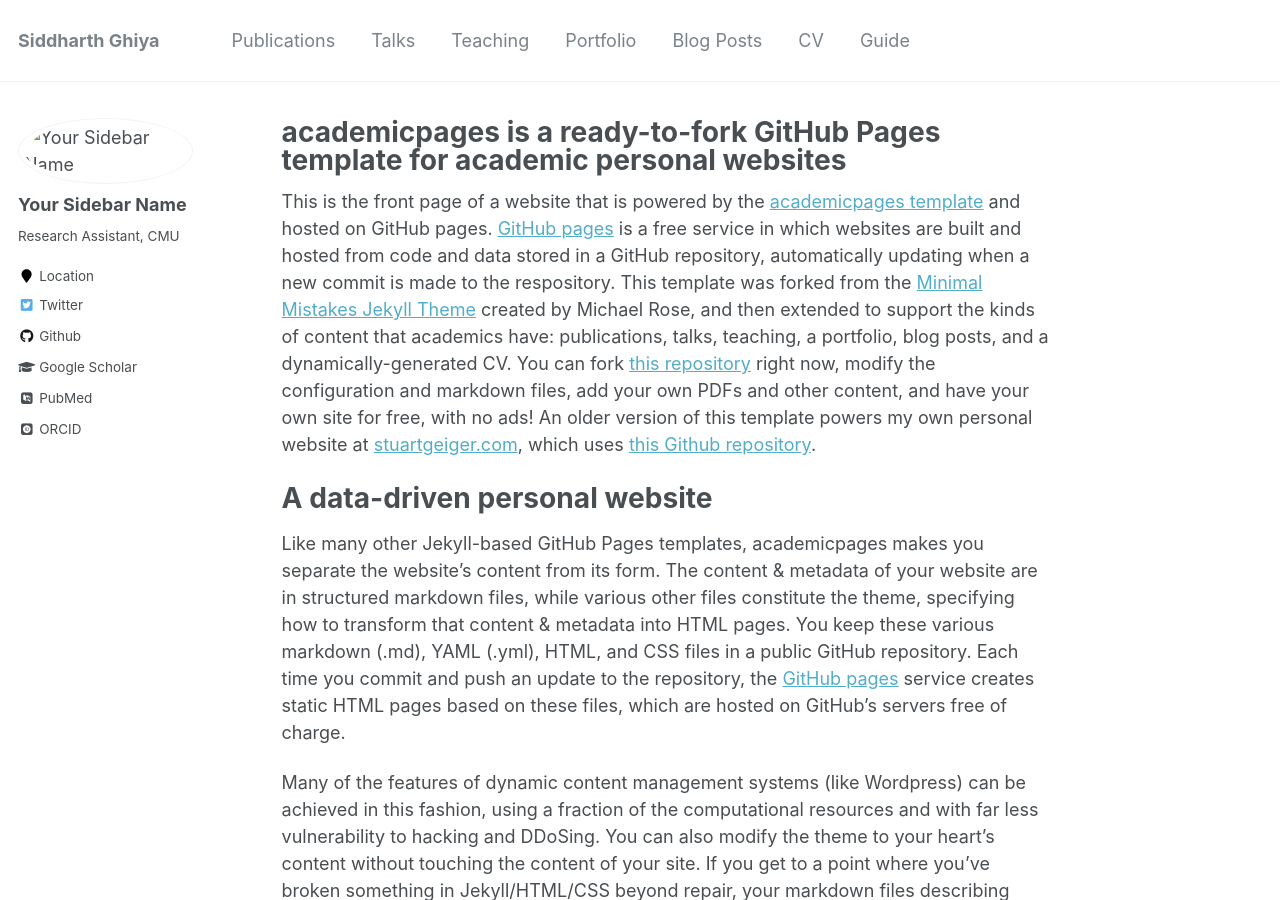
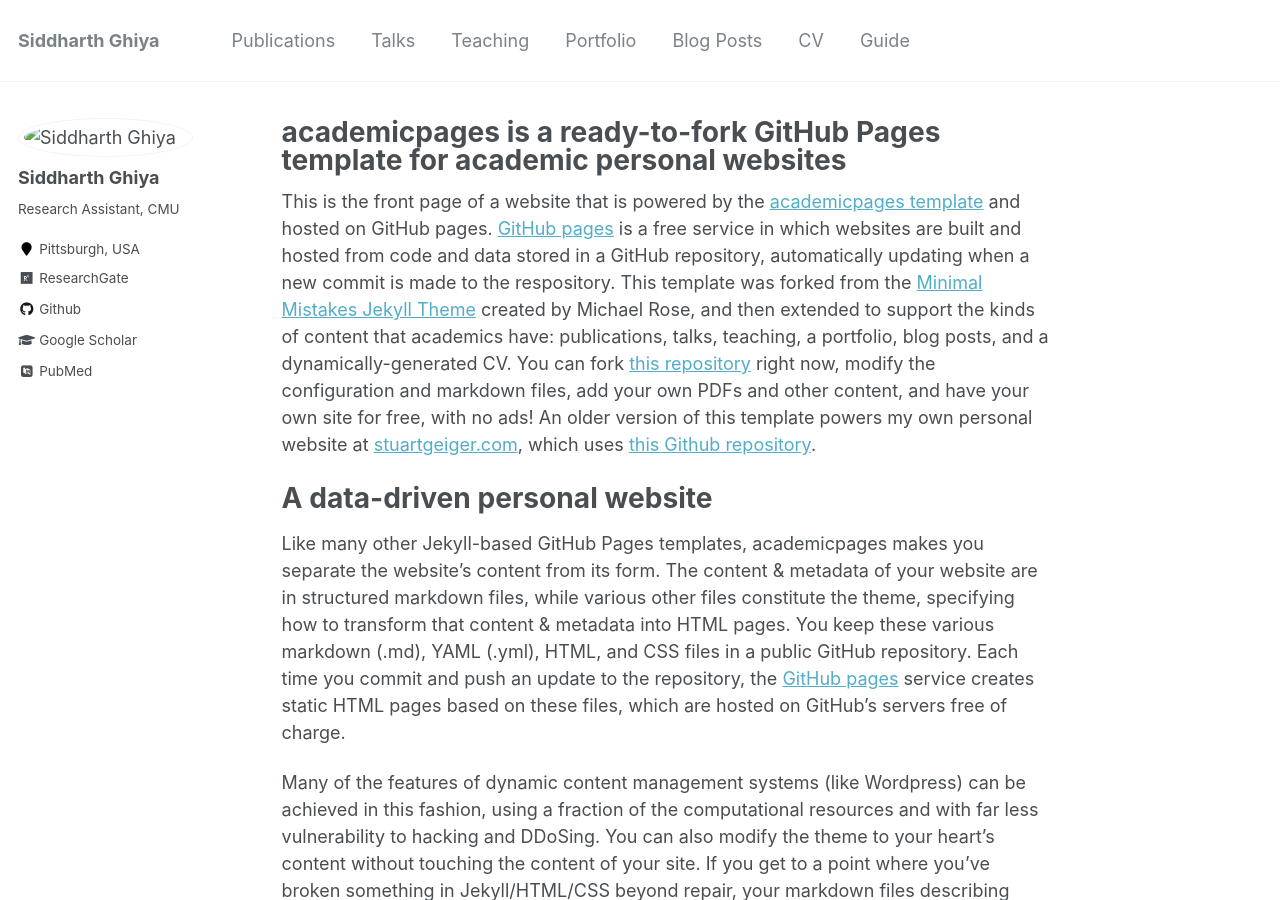
Before and after one commit to siddharthghiya/siddharthghiya.github.io, a Jekyll site: the page built from _pages/about.md, in a window 1280 px wide and 900 px high. Built offline with Jekyll 4.4.1, drawn with Linux system fonts in a browser that asks for light colours; some web fonts are replaced.

Commit message:
added more infor

```diff
--- a/_config.yml
+++ b/_config.yml
@@ -80,15 +80,15 @@
 
 # Site Author
 author:
-  name             : "Your Sidebar Name"
+  name             : "Siddharth Ghiya"
   avatar           : "images/profile.png"
   bio              : "Research Assistant, CMU"
-  location         : "Location"
+  location         : "Pittsburgh, USA"
   employer         :
   pubmed           : "https://www.ncbi.nlm.nih.gov/pubmed/?term=john+snow"
-  googlescholar    : "http://yourfullgooglescholarurl.com"
+  googlescholar    : "https://scholar.google.co.in/citations?user=gwP2QFQAAAAJ&hl=en"
   email            :
-  researchgate     :  # example: "https://www.researchgate.net/profile/yourprofile"
+  researchgate     : "https://www.researchgate.net/profile/Siddharth_Ghiya2"
   uri              :
   bitbucket        :
   codepen          :
@@ -96,20 +96,20 @@
   flickr           :
   facebook         :
   foursquare       :
-  github           : "academicpages"
+  github           : "https://github.com/siddharthghiya"
   google_plus      :
   keybase          :
   instagram        :
   impactstory      : #"https://profiles.impactstory.org/u/xxxx-xxxx-xxxx-xxxx"
   lastfm           :
   linkedin         :
-  orcid            : "http://orcid.org/yourorcidurl"
+  orcid            :
   pinterest        :
   soundcloud       :
   stackoverflow    : # http://stackoverflow.com/users/123456/username
   steam            :
   tumblr           :
-  twitter          : "replacethistwitterhandle"
+  twitter          :
   vine             :
   weibo            :
   xing             :
```
